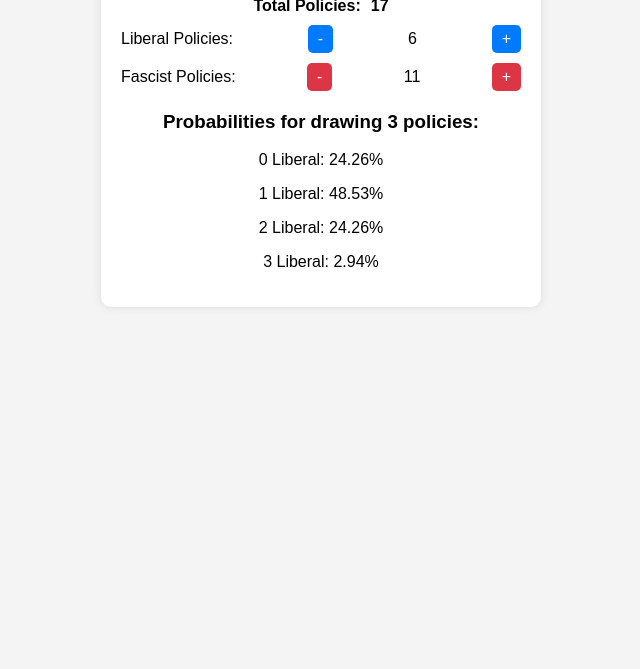
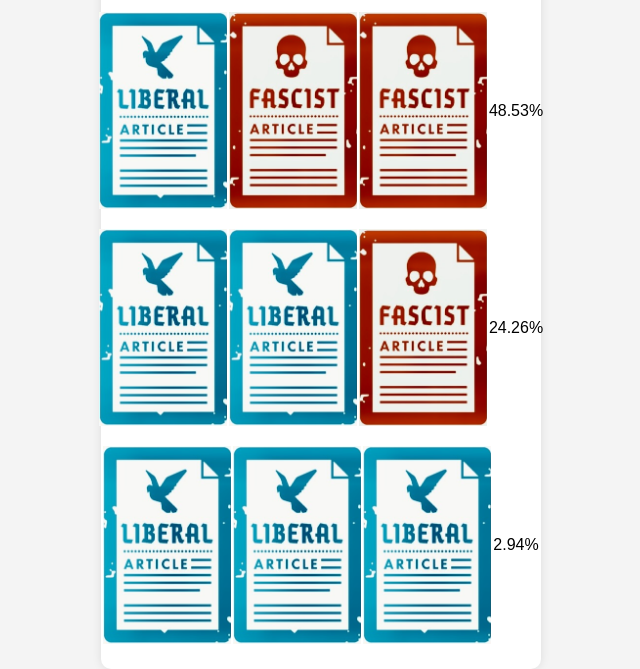
Before and after one commit to Assafbs/secret-hitler-calculator, a plain HTML site: page calculator.html in a window 1280 px wide. Shown: the part 292-961 px from the top of the page, without its empty margins (319-959 px from the left). Before the commit the page ends 800 px from the top, so only its background shows below. Drawn offline with Linux system fonts and the light colour scheme.

Commit message:
Update calculator.html

```diff
--- a/calculator.html
+++ b/calculator.html
@@ -59,6 +59,23 @@
         .results {
             margin-top: 20px;
         }
+        .policy-set {
+            display: flex;
+            justify-content: center;
+            gap: 2px;
+            margin-top: 10px;
+            padding: 5px 0;
+            align-items: center;
+        }
+        .policy-set img {
+            width: 32%;
+            height: auto;
+        }
+        .probability {
+            width: 60px;
+            text-align: right;
+            display: inline-block;
+        }
     </style>
 </head>
 <body>
@@ -83,10 +100,10 @@
         <div class="results" id="results">
             <h3>Probabilities for drawing 3 policies:</h3>
             <p id="reshuffle-message" style="display: none; color: red;">Less than 3 policies - reshuffle the policies deck</p>
-            <p>0 Liberal: <span id="prob-0">0.00%</span></p>
-            <p>1 Liberal: <span id="prob-1">0.00%</span></p>
-            <p>2 Liberal: <span id="prob-2">0.00%</span></p>
-            <p>3 Liberal: <span id="prob-3">0.00%</span></p>
+            <div class="policy-set"><img src="fascist.jpeg"><img src="fascist.jpeg"><img src="fascist.jpeg"> <span class="probability" id="prob-0">0.00%</span></div>
+            <div class="policy-set"><img src="liberal.jpeg"><img src="fascist.jpeg"><img src="fascist.jpeg"> <span class="probability" id="prob-1">0.00%</span></div>
+            <div class="policy-set"><img src="liberal.jpeg"><img src="liberal.jpeg"><img src="fascist.jpeg"> <span class="probability" id="prob-2">0.00%</span></div>
+            <div class="policy-set"><img src="liberal.jpeg"><img src="liberal.jpeg"><img src="liberal.jpeg"> <span class="probability" id="prob-3">0.00%</span></div>
         </div>
     </div>
 
@@ -115,18 +132,10 @@
             let liberal = parseInt(document.getElementById("liberal").innerText);
             let fascist = parseInt(document.getElementById("fascist").innerText);
             let total = liberal + fascist;
-            let resultsDiv = document.getElementById("results");
-            let reshuffleMessage = document.getElementById("reshuffle-message");
-            if (total < 3) {
-                reshuffleMessage.style.display = "block";
-                resultsDiv.querySelectorAll("p:not(#reshuffle-message)").forEach(p => p.style.display = "none");
-            } else {
-                reshuffleMessage.style.display = "none";
-                resultsDiv.querySelectorAll("p:not(#reshuffle-message)").forEach(p => p.style.display = "block");
-                let probs = probability(liberal, fascist);
-                for (let i = 0; i <= 3; i++) {
-                    document.getElementById("prob-" + i).innerText = probs[i];
-                }
+            document.getElementById("total").innerText = total;
+            let probs = probability(liberal, fascist);
+            for (let i = 0; i <= 3; i++) {
+                document.getElementById("prob-" + i).innerText = probs[i];
             }
         }
         function changePolicy(type, change) {
@@ -137,7 +146,6 @@
             } else if (type === 'fascist' && fascist + change >= 0 && fascist + change <= 11) {
                 document.getElementById("fascist").innerText = fascist + change;
             }
-            document.getElementById("total").innerText = liberal + fascist;
             updateProbabilities();
         }
         updateProbabilities();
```
